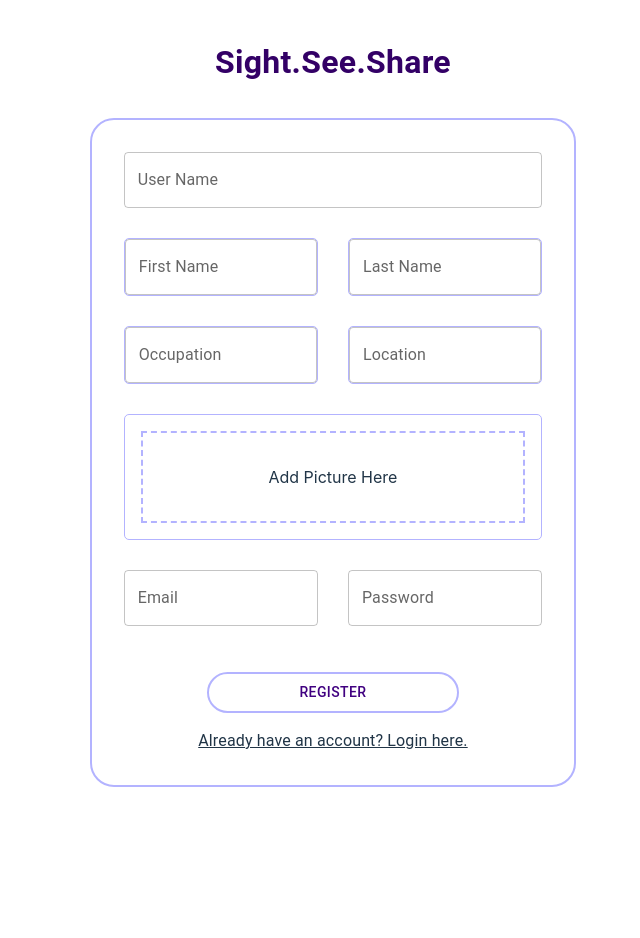
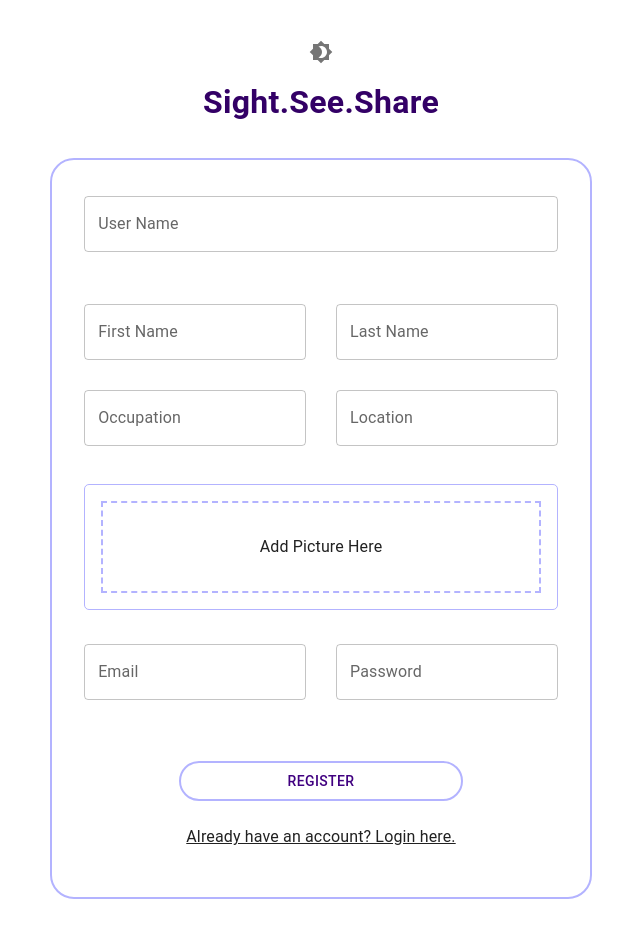
Before and after one commit to chingu-voyages/v45-tier3-team-47, a React (Vite) app in the folder frontend/: page /login in a window 1280 px wide. Shown: the top 938 px of the page, without its empty margins (319-959 px from the left). Before the commit the page ends 857 px from the top, so only its background shows below. Built offline with nearby package versions, Linux system fonts and the light colour scheme.

Commit message:
Added theme and fixed some sizes issue

```diff
--- a/frontend/src/App.tsx
+++ b/frontend/src/App.tsx
@@ -2,18 +2,38 @@
 import "./App.css"
 import Login from './Pages/Login';
 import {BrowserRouter,Routes,Route } from 'react-router-dom';
+import CssBaseline from '@mui/material/CssBaseline';
+import { ThemeProvider, createTheme } from '@mui/material/styles';
+
+const theme = createTheme({
+  palette: {
+    mode: 'light',
+    primary: {
+      main: '#400080',
+    },
+    background: {
+      default: '#ffffff',
+
+    },
+
+  },
+});
 
 function App() {
 
 
   return (
     <div className="App">
+       <ThemeProvider theme={theme}>
+      <CssBaseline />
       <BrowserRouter>
+
       <Routes>
         <Route path='login' element={<Login/>}/>
 
       </Routes>
       </BrowserRouter>
+      </ThemeProvider>
     </div>
   );
 }
--- a/frontend/src/Layout/components/Form.tsx
+++ b/frontend/src/Layout/components/Form.tsx
@@ -114,11 +114,14 @@ const Form:React.FC= () => {
       <Box display="grid" gap="30px" gridTemplateColumns="repeat(4, minmax(0, 1fr))"
       sx={{"&>div": {
       gridColumn: isNonMobileScreens? undefined : "span 4"}
-    }}>
+    }
+    }
+    >
 
 
     {isRegister && (
     <>
+
       <TextField
         label="User Name"
         onBlur={handleBlur}
@@ -126,10 +129,15 @@ const Form:React.FC= () => {
         value={values.userName}
         name="userName"
         error={Boolean(touched.userName) && Boolean(errors.userName)}
-        helperText={touched.userName && errors.userName}
+        // helperText={touched.userName && errors.userName ? ' ' : ''}
+        helperText={(touched.userName && (errors.userName != null)) ? errors.userName : ' '}
         sx={{
           gridColumn: "span 4",
-          borderColor:"#b3b3ff"
+          borderRadius:"5px",
+          mt:"0.2rem"
+
+
+
 
         }}
       />
@@ -142,8 +150,9 @@ const Form:React.FC= () => {
         name="firstName"
         sx={{
           gridColumn: "span 2",
-          border:`1px solid #b3b3ff`,
-          borderRadius:"5px"
+          // border:`1px solid #b3b3ff`,
+          borderRadius:"5px",
+
         }}
         />
         <TextField
@@ -154,7 +163,7 @@ const Form:React.FC= () => {
         name="lastName"
         sx={{
           gridColumn: "span 2",
-          border:`1px solid #b3b3ff`,
+          // border:`1px solid #b3b3ff`,
           borderRadius:"5px"
         }}
         />
@@ -168,7 +177,7 @@ const Form:React.FC= () => {
 
         sx={{
           gridColumn: "span 2",
-          border:`1px solid #b3b3ff`,
+          // border:`1px solid #b3b3ff`,
           borderRadius:"5px"
         }}
         />
@@ -180,7 +189,7 @@ const Form:React.FC= () => {
         name="location"
         sx={{
           gridColumn: "span 2",
-          border:`1px solid #b3b3ff`,
+          // border:`1px solid #b3b3ff`,
           borderRadius:"5px"
         }}
         />
@@ -189,6 +198,7 @@ const Form:React.FC= () => {
        gridColumn="span 4"
        border={`1px solid #b3b3ff`}
        borderRadius="5px"
+       mt="0.5rem "
        padding="1rem">
         <Dropzone
         //  acceptedFiles=".jpg,.jpeg,.png"
@@ -228,11 +238,13 @@ const Form:React.FC= () => {
         value={values.email}
         name="email"
         error={Boolean(touched.email) && Boolean(errors.email)}
-        helperText={touched.email && errors.email}
+        // helperText={touched.email && errors.email}
+        helperText={(touched.email && (errors.email != null)) ? errors.email : ' '}
         sx={{
           gridColumn:"span 2",
           borderColor:"#b3b3ff",
           borderRadius: "5px",
+          mt:"0.2rem"
 
         }}
 
@@ -244,11 +256,12 @@ const Form:React.FC= () => {
   value={values.password}
   name="password"
   error={Boolean(touched.password) && Boolean(errors.password)}
-  helperText={touched.password && errors.password}
+  helperText={(touched.password && (errors.password != null)) ? errors.password : ' '}
   sx={{
     gridColumn: "span 2",
     borderColor:  "#b3b3ff",
     borderRadius: "5px",
+    mt:"0.2rem"
   }}
 />
 
@@ -267,7 +280,7 @@ const Form:React.FC= () => {
           borderRadius:"30px",
           borderColor:"#b3b3ff",
           color:"#400080",
-          m:"1rem 1rem",
+          m:"0.5rem 0.5rem",
           pd:"0.5rem"
         }}>
              {
@@ -284,10 +297,12 @@ const Form:React.FC= () => {
         sx={{
           textDecoration:"underline",
           color:"#40008",
+          m:"1rem",
 
           "&:hover": {
             cursor: "pointer",
             color: "#b3b3ff",
+
           },
         }}
         >
--- a/frontend/src/Pages/Login.tsx
+++ b/frontend/src/Pages/Login.tsx
@@ -1,14 +1,28 @@
 import { Typography,
   Box , useMediaQuery} from '@mui/material';
-import Form from "../Layout/components/Form"
+import Form from "../Layout/components/Form";
+import { useTheme, IconButton } from '@mui/material';
+import Brightness4Icon from '@mui/icons-material/Brightness4';
+import Brightness7Icon from '@mui/icons-material/Brightness7';
 
 
 const Login = () => {
+  const theme = useTheme();
+  const toggleThemeMode = () => {
+    const newMode = theme.palette.mode === 'light' ? 'dark' : 'light';
+    theme.palette.mode = newMode;
+  };
+
   const isNonMobileScreens = useMediaQuery(("(min-width:1000px"));
   return (
+    <>
+    <IconButton onClick={toggleThemeMode} aria-label="Toggle theme mode">
+      {theme.palette.mode === 'light' ? <Brightness4Icon /> : <Brightness7Icon />}
+    </IconButton>
+
     <Box width="100%" padding="0.4rem 2%" textAlign="center"  >
     <Typography fontWeight="bold" fontSize="32px" color="#330066" >Sight.See.Share</Typography>
-    <Box width={isNonMobileScreens? "70%": "89%"} p="2rem" m="2rem auto"
+    <Box width={isNonMobileScreens? "95%": "77%"} p="2rem" m="2rem auto"
   borderRadius="1.5rem"
   border="2px solid"
   borderColor="#b3b3ff"
@@ -19,6 +33,7 @@ const Login = () => {
     <Form/>
   </Box>
   </Box>
+  </>
 
 
   );
```
